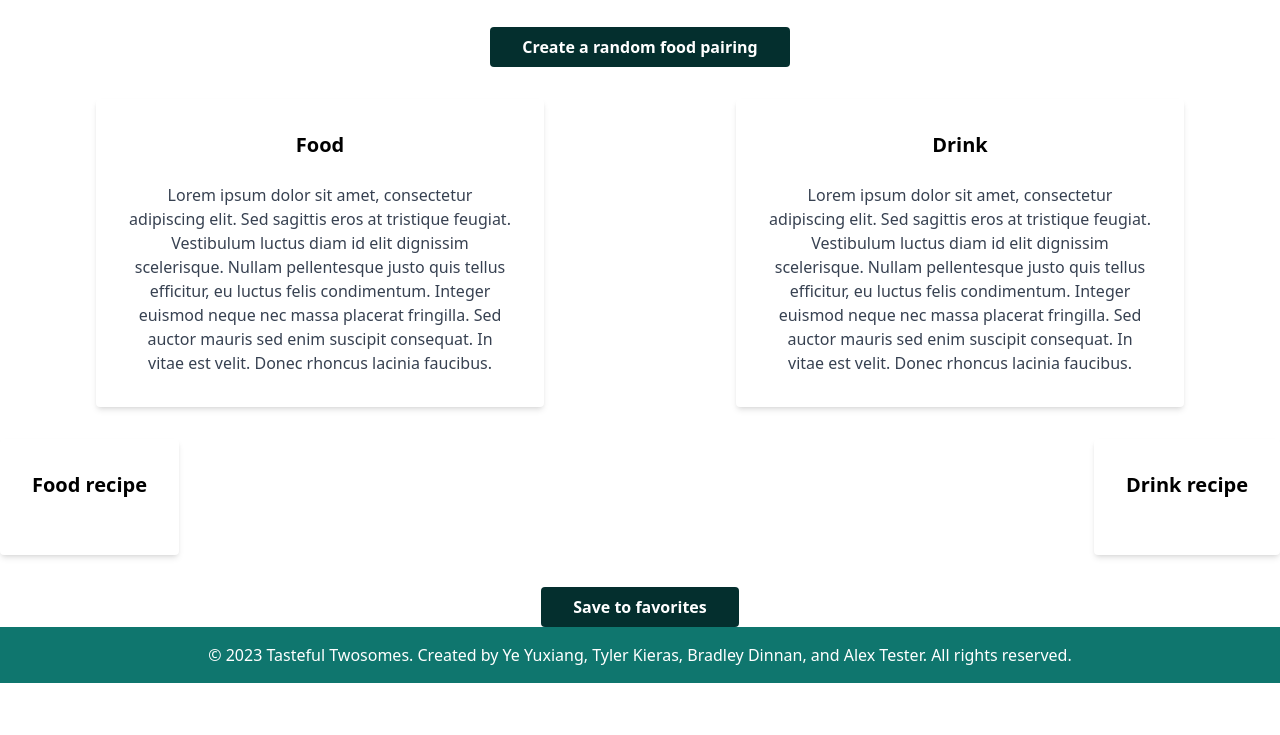
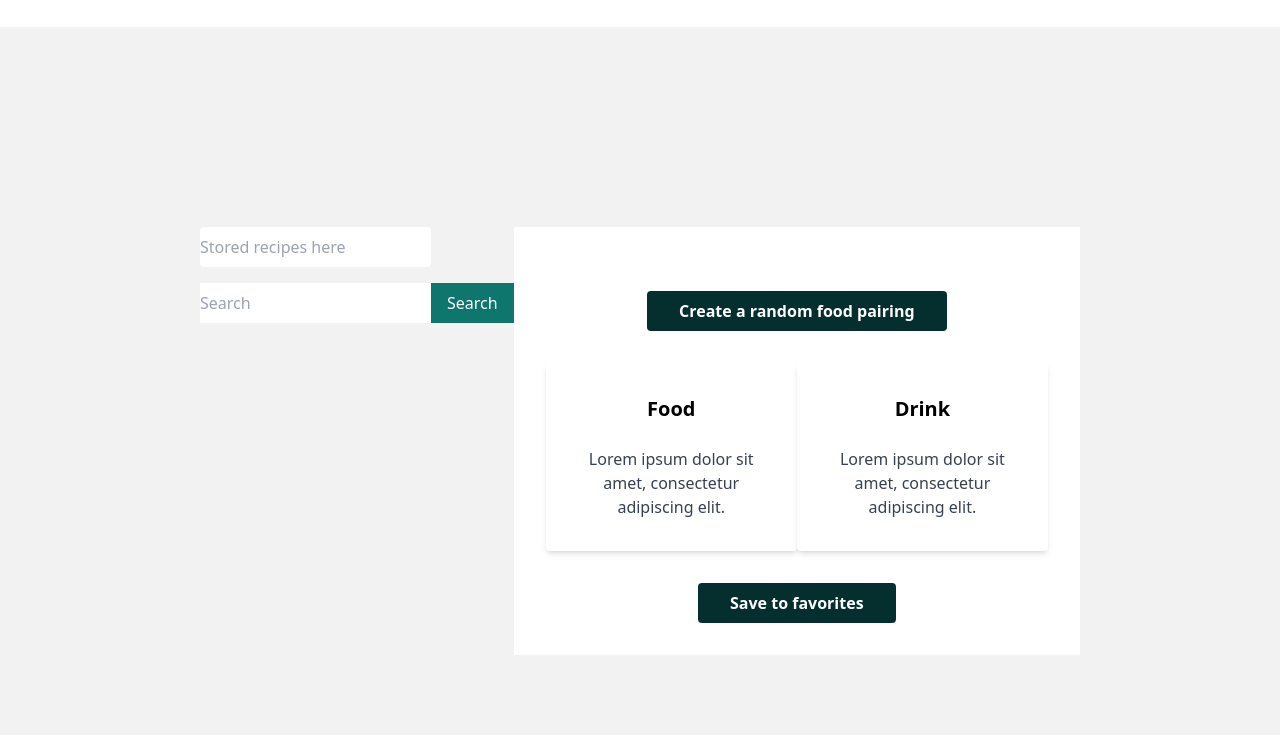
Before and after one commit to Seanye333/Tasteful-Twosomes, a website: page generator.html in a window 1280 px wide. Shown: the part 65-800 px from the top of the page. Drawn offline with Linux system fonts and the light colour scheme.

Commit message:
Styled the generator html page.

```diff
--- a/generator.html
+++ b/generator.html
@@ -10,7 +10,7 @@
   <!-- Header -->
   <header class="bg-teal-700 text-white py-4 px-8 flex items-center justify-between">
     <!-- Website Name -->
-    <h1 class="text-xl font-bold">Tasteful Twosomes </h1>
+    <h1 class="text-xl font-bold">Tasteful Twosomes</h1>
 
     <!-- Navigation Buttons -->
     <nav>
@@ -20,46 +20,47 @@
     </nav>
   </header>
 
-  <!-- Container -->
-  <div class="container mx-auto mt-8">
+  <!-- Container with Sidebar -->
+  <div class="container mx-auto mt-8 flex" style="background-color: #f2f2f2; padding: 200px;">
+    <!-- Sidebar -->
+    <div class="w-1/4 bg-gray-100 p-4 border border-gray-300">
+      <!-- Text Box at the top -->
+      <div class="mb-4">
+        <input type="text" class="border border-gray-300 rounded px-3 py-2 w-full" placeholder="Stored recipes here">
+      </div>
+
+      <!-- Search Bar at the bottom -->
+      <div class="flex items-center">
+        <input type="text" class="border border-gray-300 rounded-l px-3 py-2 w-full" placeholder="Search">
+        <button class="bg-teal-700 text-white px-4 py-2 rounded-r">Search</button>
+      </div>
+    </div>
+
+    <!-- Main Content -->
+    <div class="w-3/4 bg-white p-8">
       <!-- Centered Text Box at the top -->
-    <!-- Centered Button at the top -->
       <div class="text-center mt-8">
         <button class="bg-teal-950 hover:bg-teal-400 text-white font-bold py-2 px-8 rounded">
           Create a random food pairing
         </button>
       </div>
 
-
       <!-- Two Centered Text Boxes below -->
       <div class="flex justify-between mt-8">
         <div class="max-w-md mx-auto bg-white rounded p-8 shadow-md text-center">
           <h2 class="text-xl font-bold mb-6">Food</h2>
-        <p class="text-gray-700"> Lorem ipsum dolor sit amet, consectetur adipiscing elit. Sed sagittis eros at tristique feugiat. Vestibulum luctus diam id elit dignissim scelerisque. Nullam pellentesque justo quis tellus efficitur, eu luctus felis condimentum. Integer euismod neque nec massa placerat fringilla. Sed auctor mauris sed enim suscipit consequat. In vitae est velit. Donec rhoncus lacinia faucibus.
-        </p></p>
+          <p class="text-gray-700">Lorem ipsum dolor sit amet, consectetur adipiscing elit.</p>
         </div>
         <div class="max-w-md mx-auto bg-white rounded p-8 shadow-md text-center">
           <h2 class="text-xl font-bold mb-6">Drink</h2>
-        <p class="text-gray-700"> Lorem ipsum dolor sit amet, consectetur adipiscing elit. Sed sagittis eros at tristique feugiat. Vestibulum luctus diam id elit dignissim scelerisque. Nullam pellentesque justo quis tellus efficitur, eu luctus felis condimentum. Integer euismod neque nec massa placerat fringilla. Sed auctor mauris sed enim suscipit consequat. In vitae est velit. Donec rhoncus lacinia faucibus.
-        </p></p>
-      </div>
-    </div>
-
-    <!-- Two Boxes for Data -->
-    <div class="flex justify-between mt-8">
-      <div class="max-w-md bg-white rounded p-8 shadow-md">
-        <h2 class="text-xl font-bold mb-6">Food recipe</h2>
-        <!-- Placeholder for data -->
-      </div>
-      <div class="max-w-md bg-white rounded p-8 shadow-md">
-        <h2 class="text-xl font-bold mb-6">Drink recipe</h2>
-        <!-- Placeholder for data -->
+          <p class="text-gray-700">Lorem ipsum dolor sit amet, consectetur adipiscing elit.</p>
         </div>
       </div>
 
       <!-- Submit Button at the bottom -->
       <div class="text-center mt-8">
         <button class="bg-teal-950 hover:bg-teal-400 text-white font-bold py-2 px-8 rounded">Save to favorites</button>
+      </div>
     </div>
   </div>
 
```
Also changed, not shown: index.html (+1 -1 lines). Lines whose indentation alone changed are shown as unchanged.
